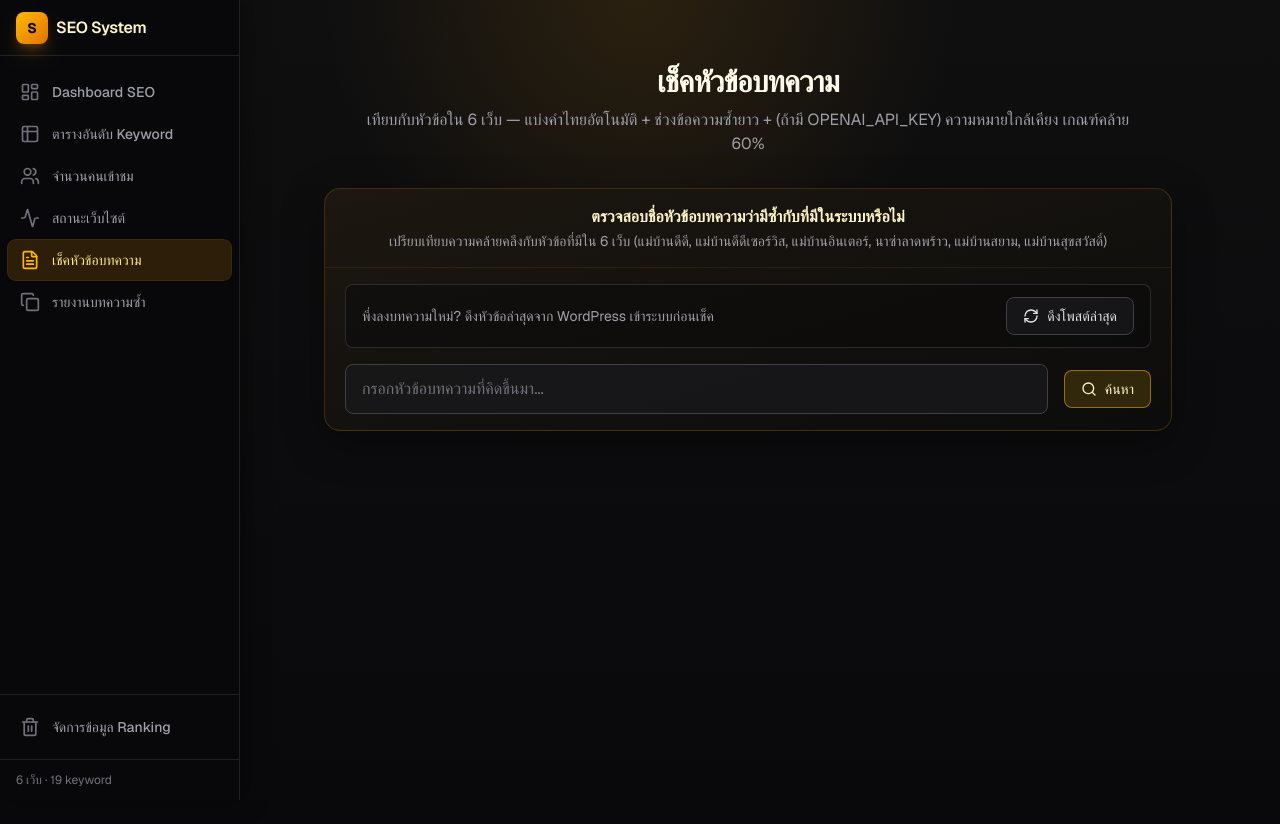
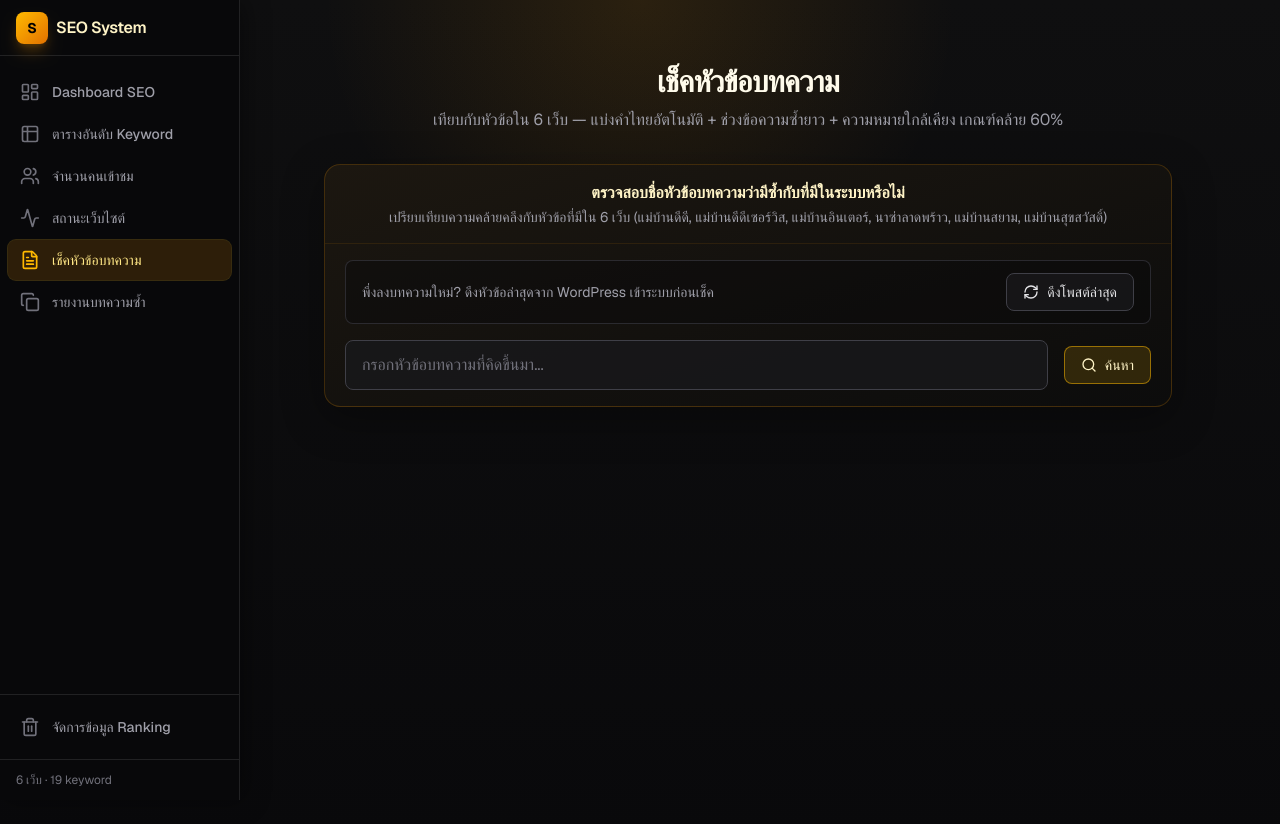
Before and after one commit to Blltxp/SEO_SYSTEM, a Next.js app: page /article-titles in a window 1280 px wide. Shown: the top 824 px of the page. Built offline with nearby package versions, Linux system fonts and the light colour scheme.

Commit message:
delete  (ถ้ามี OPENAI_API_KEY)

```diff
--- a/src/app/article-titles/page.tsx
+++ b/src/app/article-titles/page.tsx
@@ -94,7 +94,7 @@ export default function ArticleTitlesPage() {
   return (
     <PageLayout
       title="เช็คหัวข้อบทความ"
-      description="เทียบกับหัวข้อใน 6 เว็บ — แบ่งคำไทยอัตโนมัติ + ช่วงข้อความซ้ำยาว + (ถ้ามี OPENAI_API_KEY) ความหมายใกล้เคียง เกณฑ์คล้าย 60%"
+      description="เทียบกับหัวข้อใน 6 เว็บ — แบ่งคำไทยอัตโนมัติ + ช่วงข้อความซ้ำยาว + ความหมายใกล้เคียง เกณฑ์คล้าย 60%"
       maxWidth="lg"
       titleAlign="center"
     >
```
